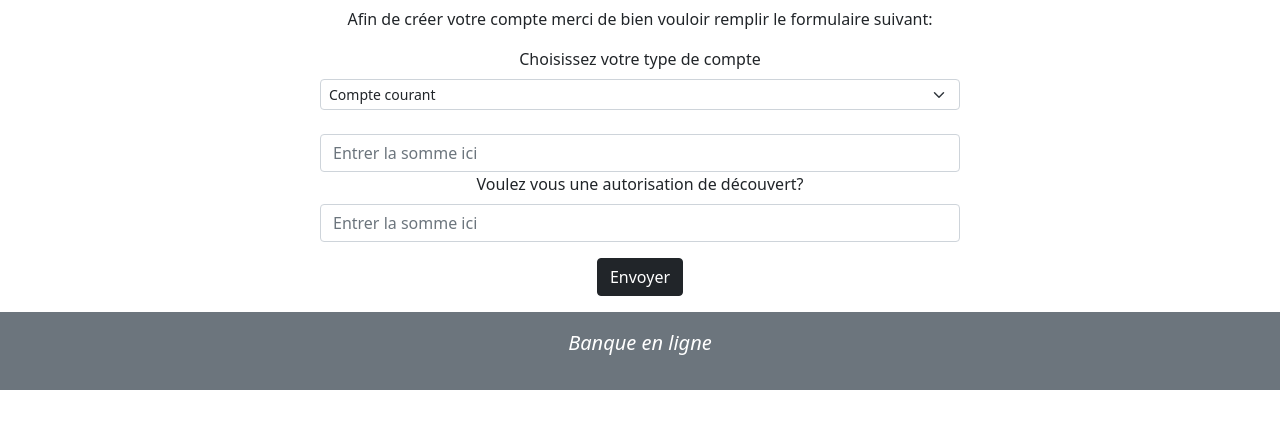
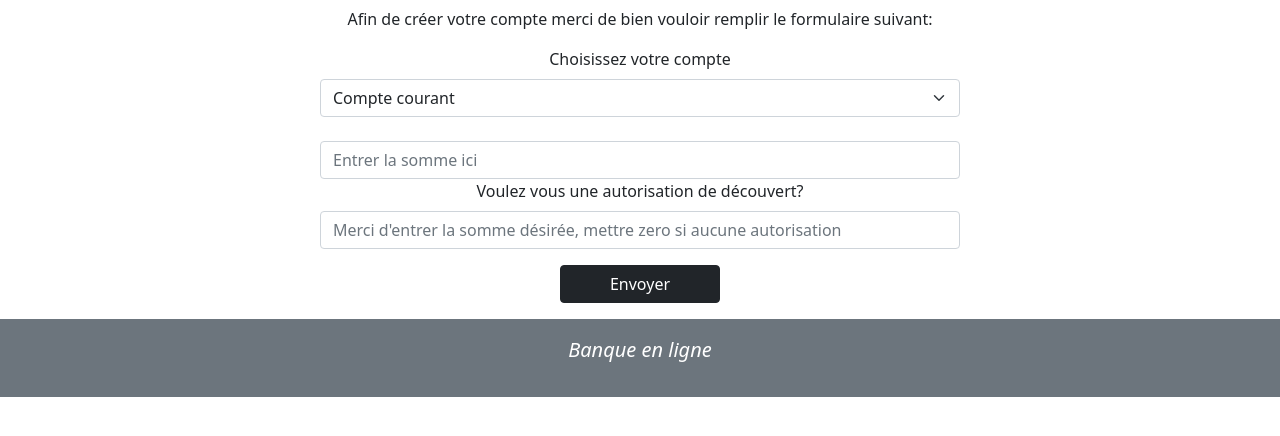
Before and after one commit to JEANThibaut/MaBanque, a PHP site: page /createAccount in a window 1280 px wide. Shown: the part 199-635 px from the top of the page. Run offline with PHP 8.4, Linux system fonts and the light colour scheme; the visitor is signed in with stand-in values (Sample User, id 1).

Commit message:
modify all form for better UX

```diff
--- a/createAccount.php
+++ b/createAccount.php
@@ -18,8 +18,6 @@
         $accountModel=new AccountModel();
         $newAccount = new Account($_POST);
         $addAccount=$accountModel->addAccount($newAccount);
-        var_dump($addAccount);
-        // header("Location:index.php");
         if($addAccount){
         header ("Refresh: 5;URL=index.php");
         }
--- a/view/createAccountView.php
+++ b/view/createAccountView.php
@@ -11,8 +11,8 @@ include "view/layout/header.php"
 <div class=" w-50 mx-auto">
   <form class="text-center" action="" method="post">
     <div>
-    <label for="account-type" class="form-label">Choisissez votre type de compte</label>
-      <select name="account_type" id="account-type" class="form-select form-select-sm" aria-label=".form-select-sm example">
+    <label for="account-type" class="form-label">Choisissez votre compte</label>
+      <select name="account_type" id="account-type" class="form-select" aria-label=".form-select-sm example">
         <option value="CompteCourant">Compte courant</option>
         <option value="ComptePro">Compte Professionel</option>
         <option value="LivretA">Livret A</option>
@@ -22,10 +22,10 @@ include "view/layout/header.php"
     <input type="number" name="amount" id="amount" class="form-control" placeholder="Entrer la somme ici" required/>
     <div>
       <label for="uncover_perm" class="form-label ">Voulez vous une autorisation de découvert?</label>
-      <input type="number" name="uncover_perm" id="uncover_perm" class="form-control" placeholder="Entrer la somme ici" />
+      <input type="number" name="uncover_perm" id="uncover_perm" class="form-control" placeholder="Merci d'entrer la somme désirée, mettre zero si aucune autorisation" />
 
     </div>
-    <input type="submit" value="Envoyer" class="btn btn-dark my-3"/>
+    <input type="submit" value="Envoyer" class="btn btn-dark my-3 w-25"/>
   </form>
 </div>
 </div>
--- a/view/virementView.php
+++ b/view/virementView.php
@@ -26,7 +26,7 @@
                 <?php endforeach;?>
             </select>
         </div>
-        <input type="submit" value="Envoyer" class="my-3 btn btn-dark"/>
+        <input type="submit" value="Envoyer" class="my-3 btn btn-dark w-25"/>
     </form>
 </div>
 
```
Also changed, not shown: view/deleteAccountView.php (+8 -8 lines), view/singleAccountView.php (+4 -4 lines).
